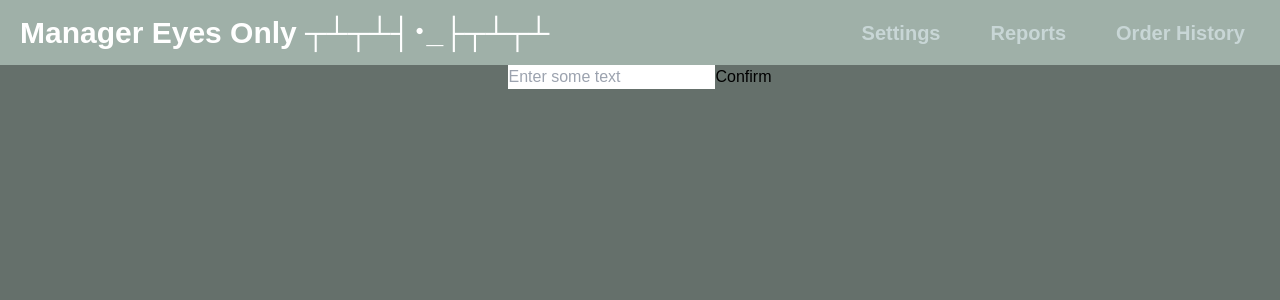
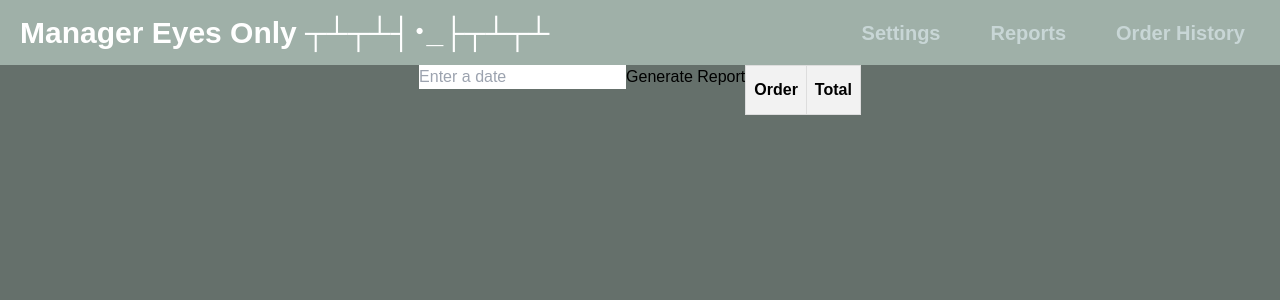
Before and after one commit to CSCE315-Spring23/Team63_Project3_version2, a Next.js app in the folder Manager Side/: page /Manager in a window 1280 px wide. Shown: the top 300 px of the page. Built offline with nearby package versions, Linux system fonts and the light colour scheme.

Commit message:
added xreport functionality using axios

```diff
--- a/Manager Side/components/XReport.tsx
+++ b/Manager Side/components/XReport.tsx
@@ -1,13 +1,33 @@
 import React from 'react'
-import { useState } from 'react';
+import { useState, useEffect } from 'react';
+import axios from 'axios';
+import { v4 as uuidv4 } from 'uuid';
 
 export default function XReport() {
+
+  interface xReportItem {
+    order: string;
+    order_total: number;
+  }
+
+  const [xReportItems, setxReportItems] = useState<xReportItem[]>([]);
+
+
   const [inputValue, setInputValue] = useState('');
   const handleChange = (e: React.ChangeEvent<HTMLInputElement>) => {
     setInputValue(e.target.value);
   };
-  const handleConfirm = () => {
-    alert(`You entered: ${inputValue}`);
+
+  const handleXReportClick = () => {
+    const url = `http://127.0.0.1:8000/report/orders/x?orderDate=${inputValue}`;
+    console.log("Before axios request");
+    axios.get(url)
+    .then(response => {
+        console.log(response.data);
+        setxReportItems(response.data);
+    })
+    .catch(error => console.log(error));
+    console.log("After axios request");
   };
 
   return (
@@ -17,11 +37,28 @@ export default function XReport() {
           type="text"
           value={inputValue}
           onChange={handleChange}
-          placeholder="Enter some text"
+          placeholder="Enter a date"
         />
-        <button onClick={handleConfirm}>Confirm</button>
-
+        <button onClick={handleXReportClick}>Generate Report</button>
       </div>
+      <div>
+    <table className="table">
+        <thead>
+        <tr>
+            <th>Order</th>
+            <th>Total</th>
+        </tr>
+        </thead>
+        <tbody>
+        {xReportItems.map(item => (
+            <tr key={uuidv4()}>
+            <td>${item.order}</td>
+            <td>${item.order_total.toFixed(2)}</td>
+            </tr>
+        ))}
+        </tbody>
+    </table>
+    </div>
 
     </div>
   )
```
